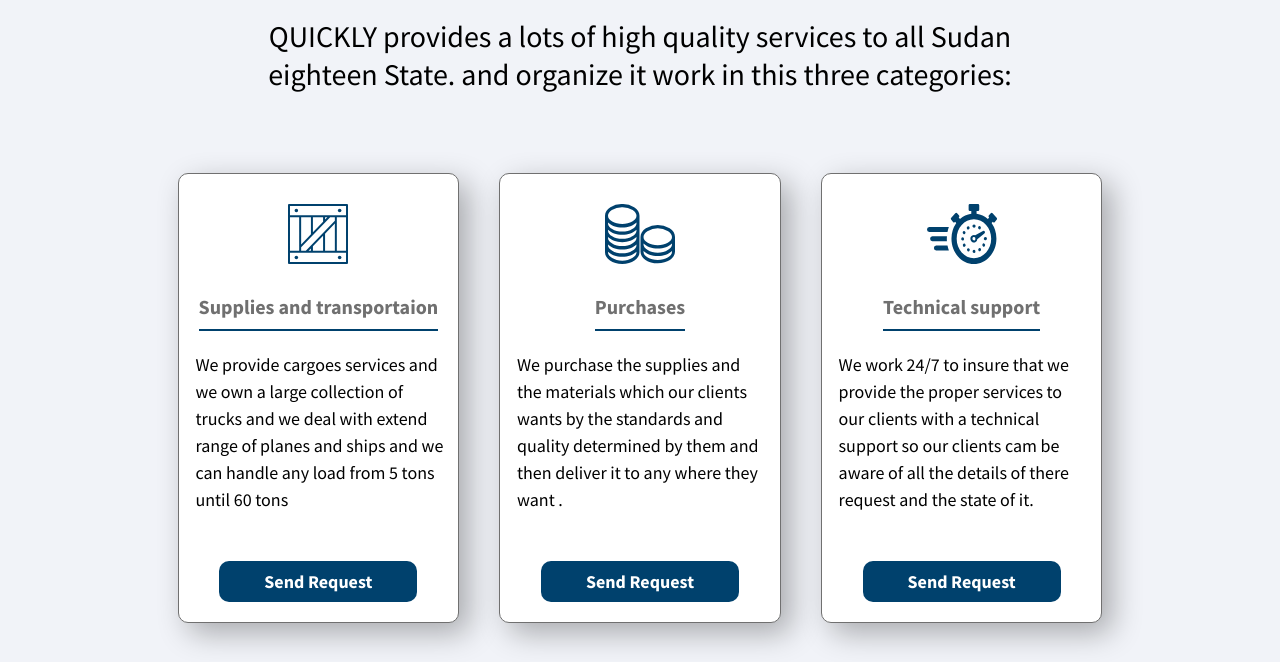
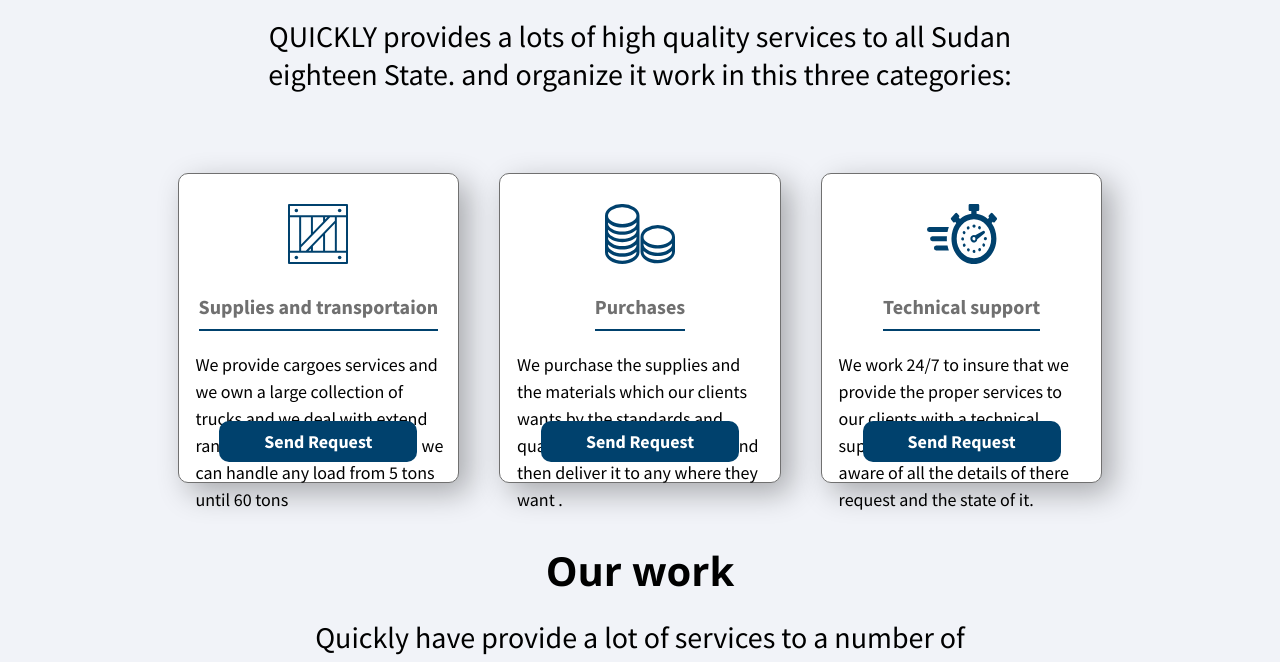
Before and after one commit to tarikarbab2/quickly, a website: page index.html in a window 1280 px wide. Shown: the part 603-1265 px from the top of the page. Drawn offline with nearby package versions, Linux system fonts and the light colour scheme; files that its build step writes are made by us from their sources.

Commit message:
seconed commit

```diff
--- a/sass/_component.scss
+++ b/sass/_component.scss
@@ -430,7 +430,7 @@
             margin-right: 5%;
             margin-bottom: 2rem;
             line-height: 150%;
-            height: 15rem;
+            height: 1rem;
 
             margin-bottom: 6rem;
 
```
